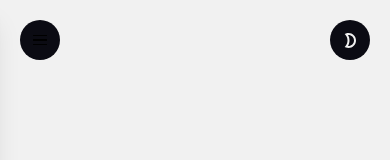
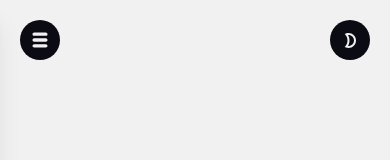
Before and after one commit to LiusDev/personal-portfolio, a Next.js app: page / in a window 390 px wide. Shown: the top 160 px of the page. Built offline with nearby package versions, Linux system fonts and the light colour scheme.

Commit message:
fix: mobile menu btn color theme

```diff
--- a/src/components/layout/SideBar.tsx
+++ b/src/components/layout/SideBar.tsx
@@ -4,6 +4,7 @@ import { TfiHome, TfiIdBadge, TfiBookmarkAlt, TfiEmail } from "react-icons/tfi"
 import { FaFacebook, FaInstagram, FaLinkedin, FaGithub } from "react-icons/fa"
 import { Button } from ".."
 import { AppShell, Burger } from "@mantine/core"
+import { TiTimes } from "react-icons/ti"
 
 const info = {
     name: "dao xuan quy",
@@ -79,12 +80,12 @@ const SideBar = ({
                 grow
                 className="relative after:content-[''] after:absolute after:-top-[180px] after:-left-[45px] after:w-[310px] after:h-[310px] after:bg-primary after:rounded-full after:shadow-lg dark:after:shadow-none"
             >
-                <Burger
-                    opened={opened}
+                <button
                     onClick={toggle}
-                    color="white"
-                    className="block xl:hidden absolute z-50 top-5 right-5"
-                />
+                    className="block xl:hidden absolute top-5 right-5"
+                >
+                    <TiTimes className="dark:text-secondary-dark text-tertiary-dark text-4xl" />
+                </button>
                 <div className="relative mt-16 z-10 w-full flex flex-col justify-center items-center">
                     <div className="w-100 h-100 overflow-hidden rounded-full border-secondary-dark border-4">
                         <Image
--- a/src/components/section/About.tsx
+++ b/src/components/section/About.tsx
@@ -31,7 +31,7 @@ const works = [
             "Optimizing application performance and troubleshooting issues to enhance reliability and efficiency.",
             "Integrating third-party APIs and services to extend application functionalities as per business needs.",
             "Conducting thorough testing and debugging to maintain code integrity and ensure robust deployment.",
-        ]
+        ],
     },
     {
         title: "Viettel Telecom",
@@ -85,7 +85,7 @@ const awards = [
             "Aims to improve learning efficiency, enhance creative thinking, and strengthen problem-solving skills.",
             "Contributes to advancing the quality of education and fostering an innovative learning environment for future generations.",
             "Competed against 20 teams and over 80 participants from across the country.",
-            "Organizer: FUNiX"
+            "Organizer: FUNiX",
         ],
     },
     {
@@ -96,9 +96,28 @@ const awards = [
             "An application designed to provide various functionalities to help users create and manage architecture design diagrams more effectively. With the power of ChatGPT 4, our application can provide users the ability to create architecture design from scratch with a more interactive and user-friendly experience.",
             "Beat over 150 teams from different Companies and Universities.",
             "Organizer: VPBank, AWS",
-            <a href="https://dantri.com.vn/giao-duc/nam-sinh-vien-it-gianh-quan-quan-lap-trinh-duoc-dac-cach-tuyen-dung-du-chua-tot-nghiep-20240729151250529.htm" target="_blank" rel="noopener">Nam sinh viên IT giành quán quân lập trình, được đặc cách tuyển dụng dù chưa tốt nghiệp</a>,
-            <a href="https://vnexpress.net/vpbank-technology-hackathon-2024-tim-ra-nha-vo-dich-4755630.html" target="_blank" rel="noopener">VPBank Technology Hackathon 2024 tìm ra nhà vô địch</a>,
-            <a href="https://www.baogiaothong.vn/chung-ket-cuoc-thi-technology-hackathon-2024-hanh-trinh-kien-tao-tuong-lai-cung-vpbank-192240607102843928.htm" target="_blank" rel="noopener">Chung kết cuộc thi Technology Hackathon 2024</a>
+            <a
+                href="https://dantri.com.vn/giao-duc/nam-sinh-vien-it-gianh-quan-quan-lap-trinh-duoc-dac-cach-tuyen-dung-du-chua-tot-nghiep-20240729151250529.htm"
+                target="_blank"
+                rel="noopener"
+            >
+                Nam sinh viên IT giành quán quân lập trình, được đặc cách tuyển
+                dụng dù chưa tốt nghiệp
+            </a>,
+            <a
+                href="https://vnexpress.net/vpbank-technology-hackathon-2024-tim-ra-nha-vo-dich-4755630.html"
+                target="_blank"
+                rel="noopener"
+            >
+                VPBank Technology Hackathon 2024 tìm ra nhà vô địch
+            </a>,
+            <a
+                href="https://www.baogiaothong.vn/chung-ket-cuoc-thi-technology-hackathon-2024-hanh-trinh-kien-tao-tuong-lai-cung-vpbank-192240607102843928.htm"
+                target="_blank"
+                rel="noopener"
+            >
+                Chung kết cuộc thi Technology Hackathon 2024
+            </a>,
         ],
     },
     {
@@ -198,7 +217,7 @@ const About = ({ id, className }: { id: string; className?: string }) => {
                     </div>
                 </div>
             </div>
-            <div className="flex flex-col md:flex-row w-full max-w-screen-lg gap-16">
+            <div className="flex flex-col md:flex-row w-full max-w-screen-lg xl:gap-16">
                 <div className="w-full md:w-1/2">
                     <Timeline
                         data-aos="fade-up"
--- a/src/pages/index.tsx
+++ b/src/pages/index.tsx
@@ -12,7 +12,8 @@ import "aos/dist/aos.css"
 import Head from "next/head"
 import { Rubik } from "next/font/google"
 import { AppShell, Burger } from "@mantine/core"
-import { useDisclosure } from "@mantine/hooks"
+import { useColorScheme, useDisclosure } from "@mantine/hooks"
+import { TiThMenu } from "react-icons/ti"
 
 const rubik = Rubik({ subsets: ["latin"] })
 
@@ -27,7 +28,7 @@ export default function Home() {
     }, [])
 
     const [navbarOpened, { toggle }] = useDisclosure()
-
+    const colorScheme = useColorScheme()
     return (
         <>
             <Head>
@@ -60,13 +61,12 @@ export default function Home() {
                 <AppShell.Main
                     className={` bg-secondary dark:bg-tertiary overflow-hidden transition-all duration-300 ${rubik.className}`}
                 >
-                    <div className="fixed z-40 top-5 left-5 py-2 px-2 flex dark:bg-secondary-dark bg-tertiary-dark rounded-full transition-all duration-300">
-                        <Burger
-                            opened={navbarOpened}
-                            onClick={toggle}
-                            size={14}
-                        />
-                    </div>
+                    <button
+                        onClick={toggle}
+                        className="fixed z-40 top-5 left-5 py-2.5 px-2.5 flex dark:bg-secondary-dark bg-tertiary-dark rounded-full transition-all duration-300"
+                    >
+                        <TiThMenu className="dark:text-tertiary-dark text-secondary-dark text-xl xl:text-4xl" />
+                    </button>
                     <ThemeSwitcher />
                     <Hero id="hero" />
                     <About id="about" />
```
